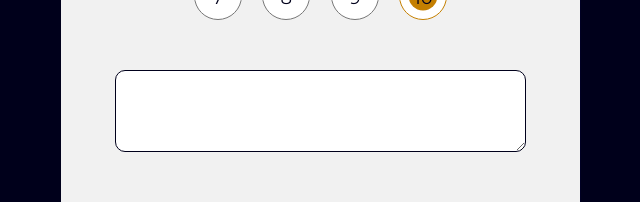
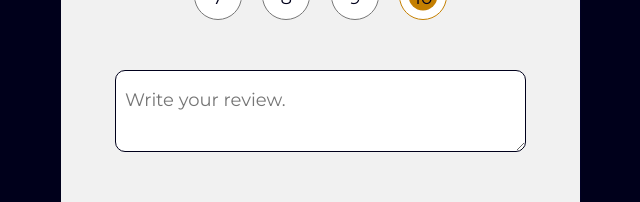
Before and after one commit to devjamesnjoroge/react-portfolio, a React (Create React App) app: page / in a window 1280 px wide. Shown: the part 376-578 px from the top of the page, without its empty margins (2-642 px from the left). Built offline with nearby package versions, Linux system fonts and the light colour scheme.

Commit message:
ft: add placeholder

```diff
--- a/src/Components/FeedbackForm.jsx
+++ b/src/Components/FeedbackForm.jsx
@@ -85,7 +85,7 @@ function FeedbackForm() {
                     <input onChange={handleRatingChange} value={10} checked={rating === 10 ? true : false} type="radio" name="rating" id="num10" />
                 </li>
             </ul>
-            <textarea onChange={handleReviewChange} className='review-input' type="text" name="review" id="review"></textarea>
+            <textarea placeholder='Write your review.' onChange={handleReviewChange} className='review-input' type="text" name="review" id="review"></textarea>
             <Button onClick={handleSubmit} disabled={disabled}>
                 Send
             </Button>
```
